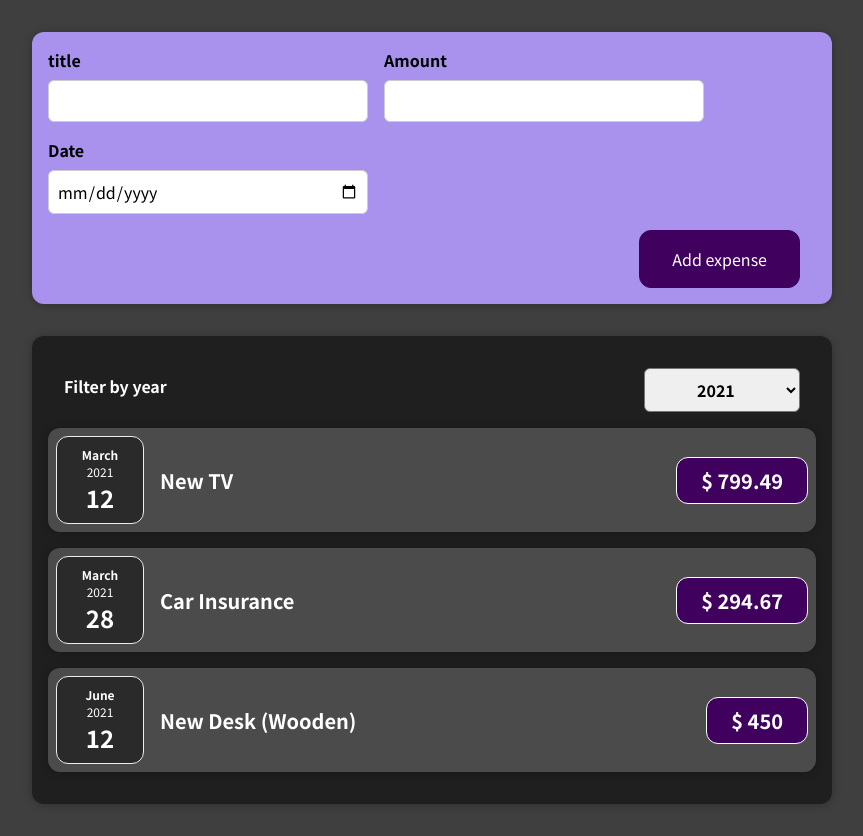
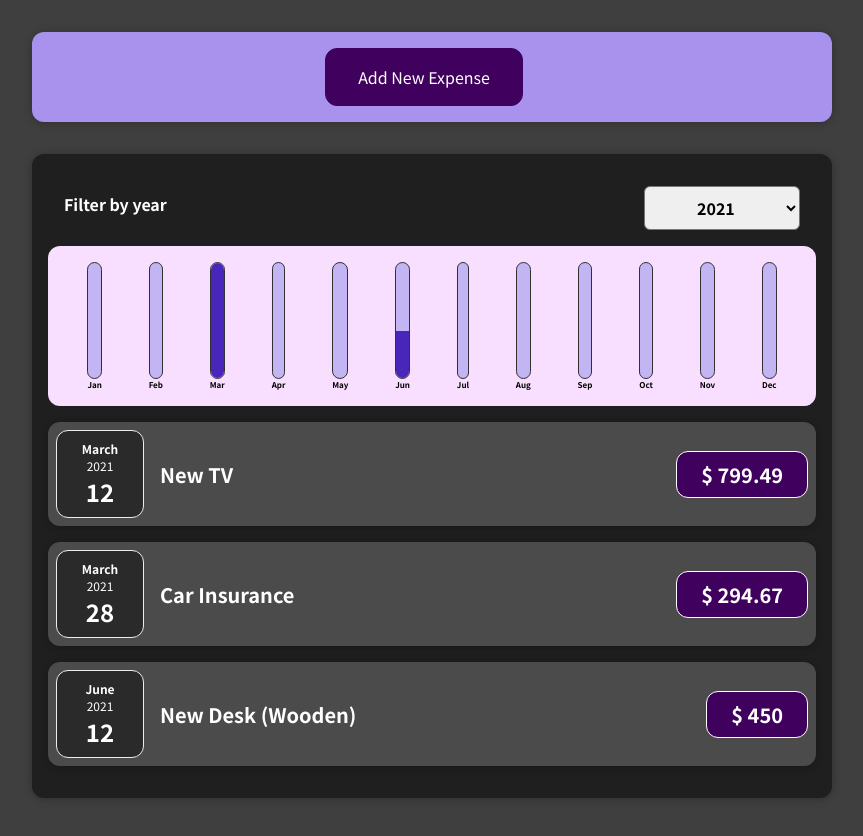
Before and after one commit to D4v1dD4art3/complete-react-guide, a React (Create React App) app: page / in a window 1280 px wide. Shown: the whole page, without its empty margins (208-1071 px from the left). Built offline with nearby package versions, Linux system fonts and the light colour scheme.

Commit message:
🚀⚙️ conditional list 🚀⚙️

```diff
--- /dev/null
+++ b/src/components/Chart/Chart.css
@@ -0,0 +1,9 @@
+.chart {
+  padding: 1rem;
+  border-radius: 12px;
+  background-color: #f8dfff;
+  text-align: center;
+  display: flex;
+  justify-content: space-around;
+  height: 10rem;
+}
--- /dev/null
+++ b/src/components/Chart/Chart.js
@@ -0,0 +1,21 @@
+import './Chart.css';
+import ChartBar from './ChartBar';
+
+const Chart = (props) => {
+  const datePointValues = props.dataPoints.map((dataPoint) => dataPoint.value);
+  const totalMax = Math.max(...datePointValues);
+  return (
+    <div className="chart">
+      {props.dataPoints.map((dataPoint) => (
+        <ChartBar
+          key={dataPoint.label}
+          value={dataPoint.value}
+          maxValue={totalMax}
+          label={dataPoint.label}
+        />
+      ))}
+    </div>
+  );
+};
+
+export default Chart;
--- /dev/null
+++ b/src/components/Chart/ChartBar.css
@@ -0,0 +1,30 @@
+.chart-bar {
+  height: 100%;
+  display: flex;
+  flex-direction: column;
+  align-items: center;
+}
+
+.chart-bar__inner {
+  height: 100%;
+  width: 100%;
+  border: 1px solid #313131;
+  border-radius: 12px;
+  background-color: #c3b4f3;
+  overflow: hidden;
+  display: flex;
+  flex-direction: column;
+  justify-content: flex-end;
+}
+
+.chart-bar__fill {
+  background-color: #4826b9;
+  width: 100%;
+  transition: all 0.3s ease-out;
+}
+
+.chart-bar__label {
+  font-weight: bold;
+  font-size: 0.5rem;
+  text-align: center;
+}
--- /dev/null
+++ b/src/components/Chart/ChartBar.js
@@ -0,0 +1,24 @@
+import React from 'react';
+
+import './ChartBar.css';
+
+const ChartBar = (props) => {
+  let barFillHeight = '0%';
+  if (props.maxValue > 0) {
+    barFillHeight = Math.round((props.value / props.maxValue) * 100) + '%';
+  }
+  return (
+    <div className="chart-bar">
+      <div className="chart-bar__inner">
+        <div
+          className="chart-bar__fill"
+          style={{
+            height: barFillHeight,
+          }}></div>
+      </div>
+      <div className="chart-bar__label">{props.label}</div>
+    </div>
+  );
+};
+
+export default ChartBar;
--- a/src/components/Expenses/ExpenseItem.js
+++ b/src/components/Expenses/ExpenseItem.js
@@ -5,6 +5,7 @@ import './ExpenseItem.css';
 
 const ExpenseItem = (props) => {
   return (
+    <li>
       <Card className="expense-item">
         <ExpenseDate date={props.date} />
         <div className="expense-item__description">
@@ -12,6 +13,7 @@ const ExpenseItem = (props) => {
           <div className="expense-item__price">$ {props.amount}</div>
         </div>
       </Card>
+    </li>
   );
 };
 export default ExpenseItem;
--- a/src/components/Expenses/Expenses.js
+++ b/src/components/Expenses/Expenses.js
@@ -2,8 +2,9 @@ import React, { useState } from 'react';
 
 import Card from '../UI/Card';
 import ExpenseFilter from './ExpenseFilter';
-import ExpenseItem from './ExpenseItem';
 import './Expenses.css';
+import ExpensesChart from './ExpensesChart';
+import ExpensesList from './ExpensesList';
 
 const Expenses = (props) => {
   const [filteredYear, setFilteredYear] = useState('2021');
@@ -15,6 +16,7 @@ const Expenses = (props) => {
   const filteredExpenses = props.expenses.filter((expense) => {
     return expense.date.getFullYear().toString() === filteredYear;
   });
+
   return (
     <div>
       <Card className="expenses">
@@ -22,16 +24,8 @@ const Expenses = (props) => {
           selectedYear={filteredYear}
           onChangeFilter={filterChangeHandler}
         />
-        {filteredExpenses.map((expense) => {
-          return (
-            <ExpenseItem
-              key={expense.id}
-              title={expense.title}
-              amount={expense.amount}
-              date={expense.date}
-            />
-          );
-        })}
+        <ExpensesChart expenses={filteredExpenses} />
+        <ExpensesList items={filteredExpenses} />
       </Card>
     </div>
   );
--- /dev/null
+++ b/src/components/Expenses/ExpensesChart.js
@@ -0,0 +1,60 @@
+import React from 'react';
+import Chart from '../Chart/Chart';
+
+const ExpensesChart = (props) => {
+  const chartDataPoints = [
+    {
+      label: 'Jan',
+      value: 0,
+    },
+    {
+      label: 'Feb',
+      value: 0,
+    },
+    {
+      label: 'Mar',
+      value: 0,
+    },
+    {
+      label: 'Apr',
+      value: 0,
+    },
+    {
+      label: 'May',
+      value: 0,
+    },
+
+    { label: 'Jun', value: 0 },
+    {
+      label: 'Jul',
+      value: 0,
+    },
+    {
+      label: 'Aug',
+      value: 0,
+    },
+    {
+      label: 'Sep',
+      value: 0,
+    },
+    {
+      label: 'Oct',
+      value: 0,
+    },
+    {
+      label: 'Nov',
+      value: 0,
+    },
+    {
+      label: 'Dec',
+      value: 0,
+    },
+  ];
+  for (const expense of props.expenses) {
+    const expenseMonth = expense.date.getMonth();
+    chartDataPoints[expenseMonth].value += expense.amount;
+  }
+  return <Chart dataPoints={chartDataPoints} />;
+};
+
+export default ExpensesChart;
--- /dev/null
+++ b/src/components/Expenses/ExpensesList.css
@@ -0,0 +1,9 @@
+.expenses-list {
+  list-style: none;
+  padding: 0;
+}
+
+.expenses-list__fallback {
+  color: white;
+  text-align: center;
+}
--- /dev/null
+++ b/src/components/Expenses/ExpensesList.js
@@ -0,0 +1,23 @@
+import React from 'react';
+import ExpenseItem from './ExpenseItem';
+import './ExpensesList.css';
+
+const ExpensesList = (props) => {
+  if (props.items.length === 0) {
+    return <h2 className="expenses-list__fallback">Found no expenses</h2>;
+  }
+  return (
+    <ul className="expenses-list">
+      {props.items.map((expense) => (
+        <ExpenseItem
+          key={expense.id}
+          title={expense.title}
+          amount={expense.amount}
+          date={expense.date}
+        />
+      ))}
+    </ul>
+  );
+};
+
+export default ExpensesList;
--- a/src/components/NewExpense/ExpenseForm.js
+++ b/src/components/NewExpense/ExpenseForm.js
@@ -82,6 +82,9 @@ const ExpenseForm = (props) => {
         </div>
       </div>
       <div className="new-expense__actions">
+        <button onClick={props.onCancel} type="button">
+          Cancel
+        </button>
         <button type="submit">Add expense</button>
       </div>
     </form>
--- a/src/components/NewExpense/NewExpense.js
+++ b/src/components/NewExpense/NewExpense.js
@@ -1,17 +1,34 @@
+import React, { useState } from 'react';
 import ExpenseForm from './ExpenseForm';
 import './NewExpense.css';
 
 const NewExpense = (props) => {
+  const [isEditing, setIsEditing] = useState(false);
   const saveExpenseDataHandler = (enteredExpenseData) => {
     const expenseData = {
       ...enteredExpenseData,
       id: Math.random().toString(),
     };
     props.onAddExpense(expenseData);
+    setIsEditing(false);
+  };
+  const startEditingHandler = () => {
+    setIsEditing(true);
+  };
+  const stopEditingHandler = () => {
+    setIsEditing(false);
   };
   return (
     <div className="new-expense">
-      <ExpenseForm onSaveExpenseData={saveExpenseDataHandler} />
+      {!isEditing && (
+        <button onClick={startEditingHandler}>Add New Expense</button>
+      )}
+      {isEditing && (
+        <ExpenseForm
+          onCancel={stopEditingHandler}
+          onSaveExpenseData={saveExpenseDataHandler}
+        />
+      )}
     </div>
   );
 };
```
Lines whose indentation alone changed are shown as unchanged.
